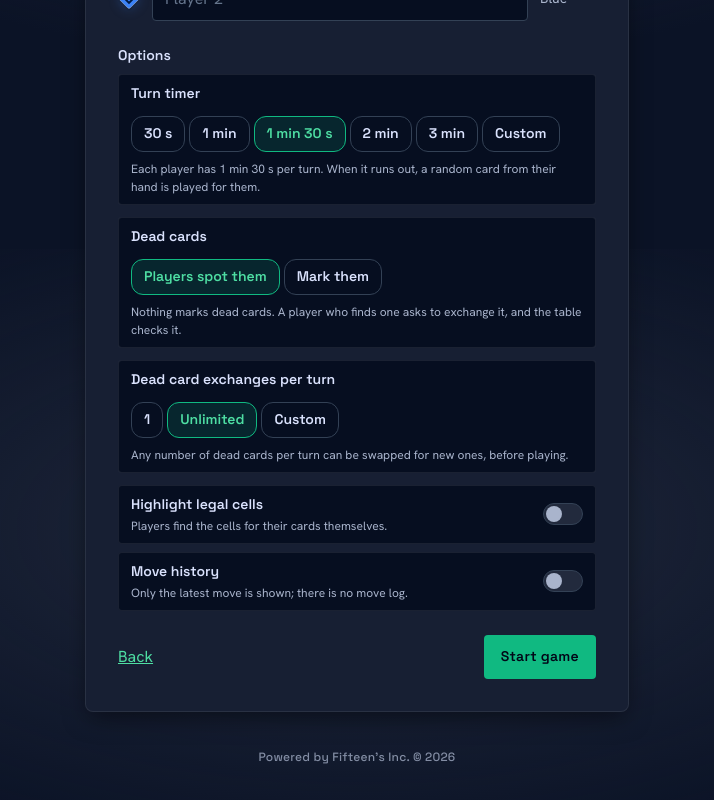
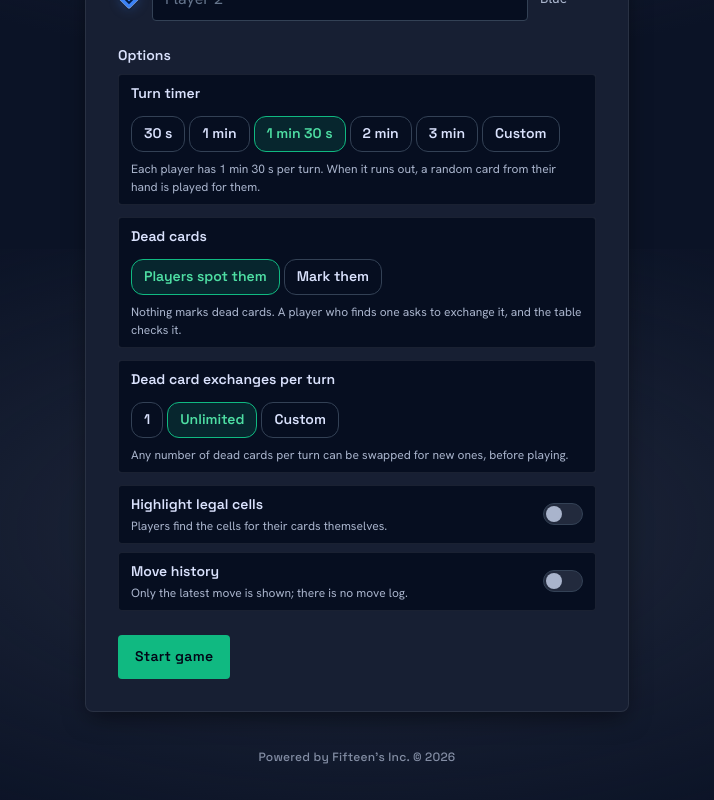
Before and after one commit to ijabir28/sequence-board-game-frontend, a React (Vite) app: page /local in a window 1280 px wide. Shown: the part 551-1351 px from the top of the page, without its empty margins (283-997 px from the left). Built offline with nearby package versions, Linux system fonts and the light colour scheme; no server answers.

Commit message:
Remove backAction prop from LocalSetup component

```diff
--- a/src/screens/LocalSetup.tsx
+++ b/src/screens/LocalSetup.tsx
@@ -19,14 +19,12 @@ export interface LocalConfig {
 interface LocalSetupProps {
   initial?: Partial<LocalConfig>;
   onStart: (config: LocalConfig) => void;
-  /** Optional link back (for example to the lobby). */
-  backAction?: React.ReactNode;
   /** Optional navigation above the form, such as "Back to dashboard". */
   topAction?: React.ReactNode;
 }
 
 /** Choose teams and names for a hot-seat game on this device. */
-export function LocalSetup({ initial, onStart, backAction, topAction }: LocalSetupProps) {
+export function LocalSetup({ initial, onStart, topAction }: LocalSetupProps) {
   const [teamCount, setTeamCount] = useState<TeamCount>(initial?.teamCount ?? 2);
   const [playersPerTeam, setPlayersPerTeam] = useState(initial?.playersPerTeam ?? 1);
   const [names, setNames] = useState<string[]>(initial?.playerNames ?? []);
@@ -118,7 +116,6 @@ export function LocalSetup({ initial, onStart, backAction, topAction }: LocalSet
         </fieldset>
 
         <div className={styles.footer}>
-          {backAction}
           <Button type="submit" variant="primary" tip="Deal the cards and start playing on this device">
             Start game
           </Button>
```
